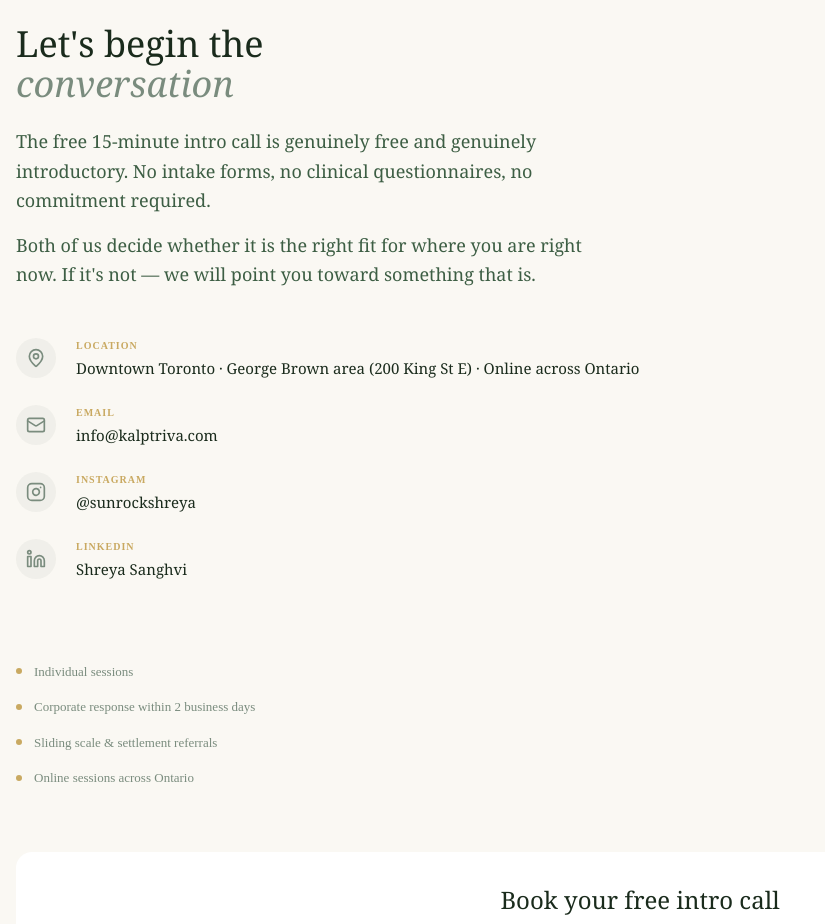
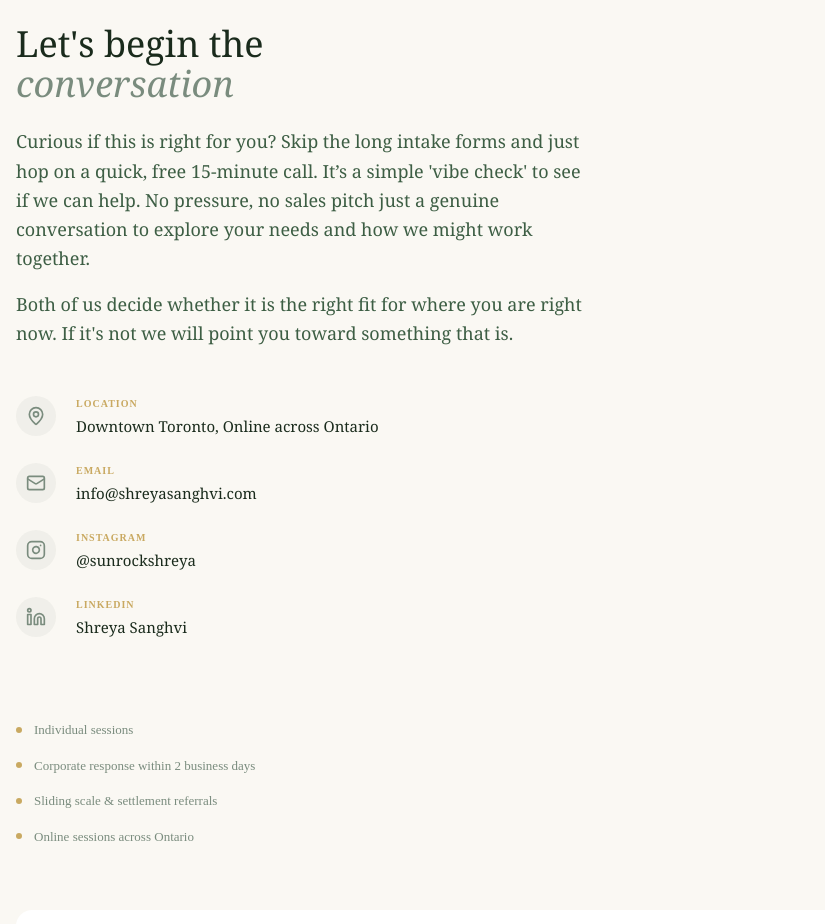
Before and after one commit to sanghvip/shreya-website, a Next.js app: page /home in a window 1280 px wide. Shown: the part 5600-6524 px from the top of the page, without its empty margins (0-825 px from the left). Built offline with nearby package versions, Linux system fonts and the light colour scheme.

Commit message:
Client Interactive

```diff
--- a/components/sections/Contact.tsx
+++ b/components/sections/Contact.tsx
@@ -154,10 +154,10 @@ export default function Contact() {
               </h2>
               <div className="space-y-4 text-[#3D5E44] font-serif text-lg leading-relaxed max-w-xl">
                 <p>
-                  The free 15-minute intro call is genuinely free and genuinely introductory. No intake forms, no clinical questionnaires, no commitment required.
+                  Curious if this is right for you? Skip the long intake forms and just hop on a quick, free 15-minute call. It’s a simple 'vibe check' to see if we can help. No pressure, no sales pitch just a genuine conversation to explore your needs and how we might work together.
                 </p>
                 <p>
-                  Both of us decide whether it is the right fit for where you are right now. If it's not — we will point you toward something that is.
+                  Both of us decide whether it is the right fit for where you are right now. If it's not  we will point you toward something that is.
                 </p>
               </div>
             </div>
@@ -167,13 +167,13 @@ export default function Contact() {
               <ContactLink
                 icon={<MapPin className="w-5 h-5" />}
                 label="Location"
-                value="Downtown Toronto · George Brown area (200 King St E) · Online across Ontario"
+                value="Downtown Toronto, Online across Ontario"
               />
               <ContactLink
                 icon={<Mail className="w-5 h-5" />}
                 label="Email"
-                value="info@kalptriva.com"
-                url="mailto:info@kalptriva.com"
+                value="info@shreyasanghvi.com"
+                url="mailto:info@shreyasanghvi.com"
               />
               <ContactLink
                 icon={<Instagram className="w-5 h-5" />}
```
